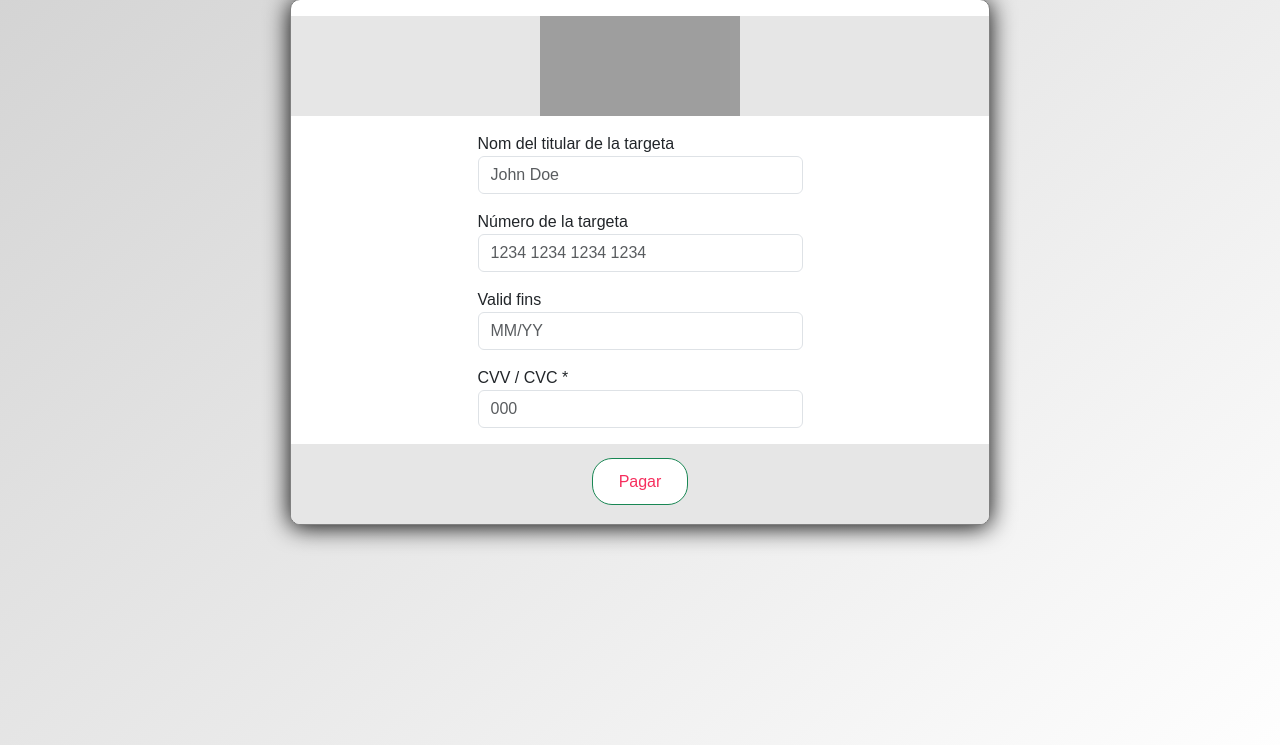
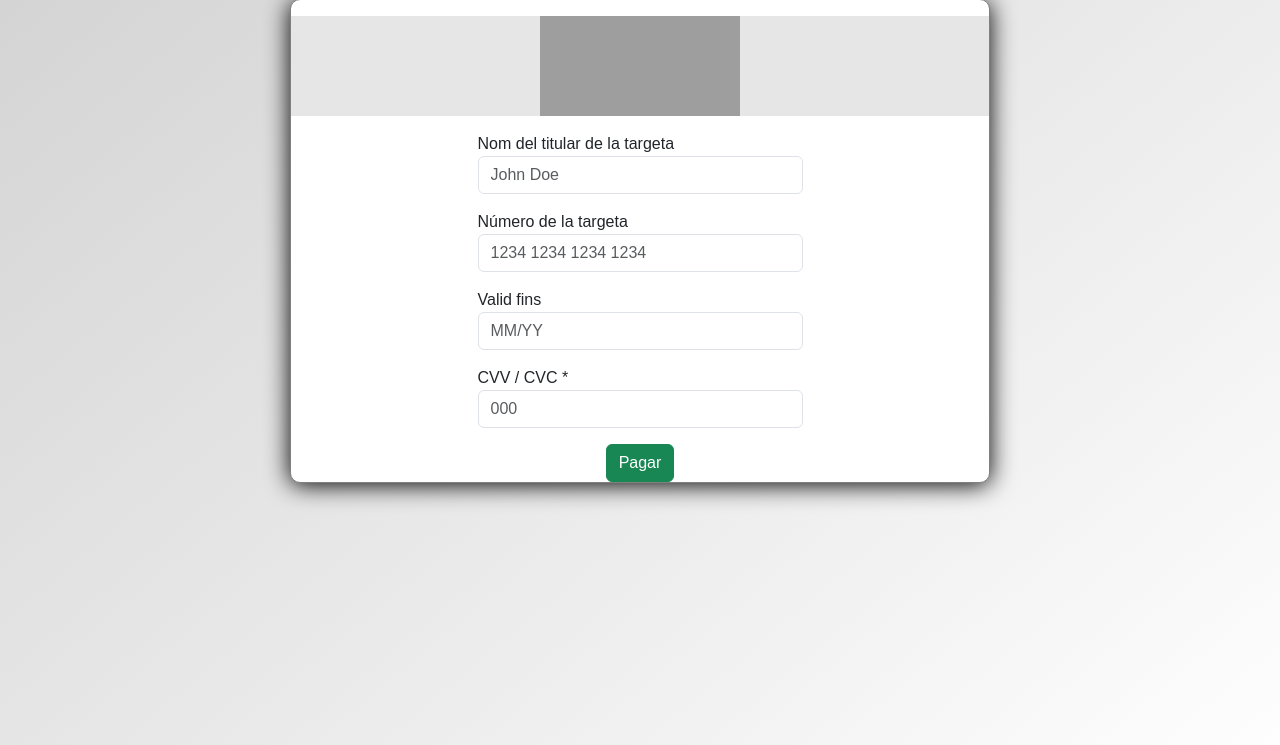
Before and after one commit to Jordinavgom/DAW2324_S3_E2, a PHP site: page /views/payment.php in a window 1280 px wide. Shown: the part 49-794 px from the top of the page. Run offline with PHP 8.4, Linux system fonts and the light colour scheme; grey boxes are pictures that could not be loaded.

Commit message:
arreglar boto

```diff
--- a/app_php/views/payment.php
+++ b/app_php/views/payment.php
@@ -48,8 +48,8 @@
       </div>
     </div>
 
-    <footer class="text-center">
+    <div class="text-center">
       <button class="btn btn-success" id="boto-pagar" onclick=comprovaDades()>Pagar</a>
-    </footer>
+    </div>
   </div>
 </body>
```
